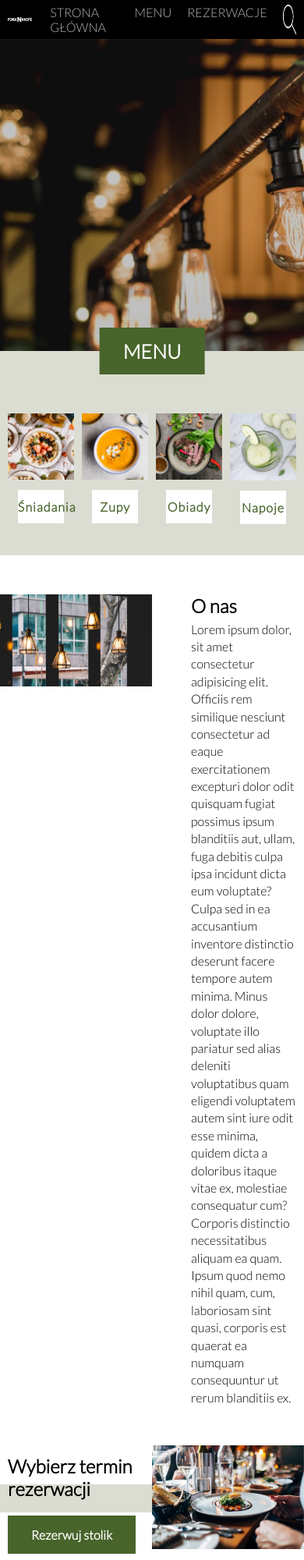
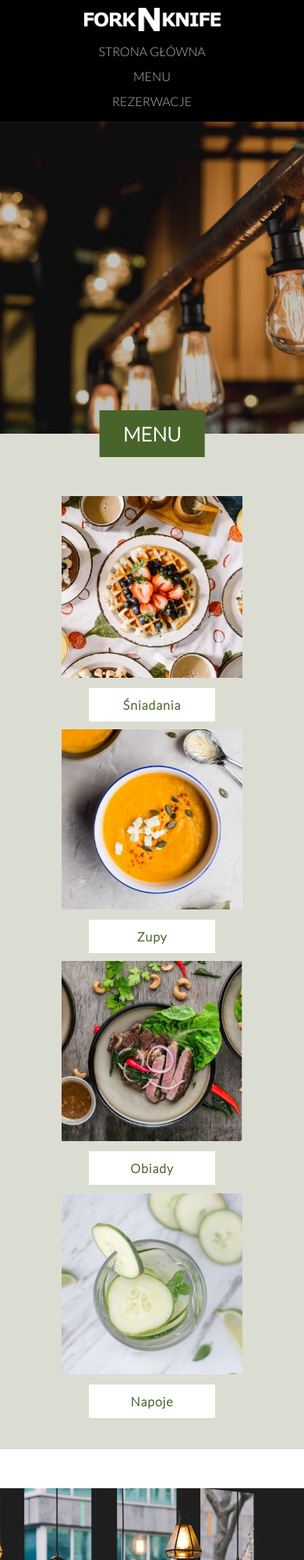
Before and after one commit to kadipr/fork_n_knife_website, a plain HTML site: page index.html in a window 390 px wide. Shown: the top 2000 px of the page at 78% size. Drawn offline with Linux system fonts and the light colour scheme.

Commit message:
responsiveness

```diff
--- a/css/style.css
+++ b/css/style.css
@@ -117,6 +117,43 @@ Index.html
     cursor: pointer;
 }
 
+@media (max-width: 900px) {
+    .logo {
+        flex-basis: 20%;
+    }
+}
+
+@media (max-width: 576px) {
+    .navbar {
+        height: auto;
+    }
+
+    .navbar > div {
+        flex-direction: column;
+    }
+
+    .logo {
+        width: 250px;
+        justify-content: center;
+        padding-top: 10px;
+        padding-bottom: 10px;
+    }
+
+    .nav {
+        padding-bottom: 10px;
+    }
+
+    .nav ul {
+        flex-direction: column;
+        text-align: center;
+        line-height: 2;
+    }
+
+    .search {
+        display: none;
+    }
+}
+
 /* Header */
 .header-section {
     height: 400px;
@@ -138,8 +175,6 @@ Index.html
     font-size: 25px;
     transition: .2s;
 }
-
-
 
 /* Meals */
 .meals {
@@ -164,6 +199,25 @@ Index.html
     color: var(--dark-green);
 }
 
+@media (max-width: 700px) {
+    .meals > div {
+        flex-wrap: wrap;
+        max-width: 90%;
+    }
+    .meal {
+        flex-basis: 47%;
+    }
+}
+
+@media (max-width: 576px) {
+    .meals > div {
+        justify-content: center;
+    }
+    .meal {
+        flex-basis: 70%;
+    }
+}
+
 /* Info */
 .info {
     padding-top: 50px;
@@ -182,6 +236,22 @@ Index.html
     max-width: 600px;
     padding-left: 50px;
     padding-right: 10px;
+}
+
+@media (max-width: 900px) {
+    .info > div {
+        flex-direction: column;
+    }
+
+    .info-image {
+        width: 100%;
+    }
+
+    .info-description {
+        width: 100%;
+        padding-top: 30px;
+        max-width: 90%;
+    }
 }
 
 .info-description h2 {
@@ -226,6 +296,42 @@ Index.html
     width: 50%;
     max-height: 400px;
     overflow: hidden;
+}
+
+@media (max-width: 900px) {
+    .book > div {
+        flex-direction: column-reverse;
+    }
+
+    .center-book-description {
+        width:90%;
+    }
+
+    .book-background {
+        background-color: transparent;
+    }
+
+    .book-description {
+        position: relative;
+        padding-top: 20px;
+        width: 100%;
+        max-width: 90%;
+    }
+
+    .book-description h2 {
+        text-align: center;
+    }
+
+    .book-description a {
+        position: absolute;
+        left: 50%;
+        transform: translateX(-50%);
+        margin: 0 auto;
+    }
+
+    .book-image {
+        width: 100%;
+    }
 }
 
 /* Footer */
@@ -277,8 +383,7 @@ Book.html
 
 .form {
     height: calc(100vh - 280px);
-    padding-top: 50px;
-    padding-bottom: 50px;
+    padding: 50px 15px;
     background-color: var(--light-green);
 }
 
@@ -361,6 +466,17 @@ Menu.html
     text-align: center;
 }
 
+@media (max-width: 576px) {
+    .menu-categories {
+        flex-wrap: wrap;
+    }
+
+    .menu-categories span {
+        flex-basis: 45%;
+        margin-bottom: 10px;
+    }
+}
+
 .menu-meals {
     display: none;
 }
```
